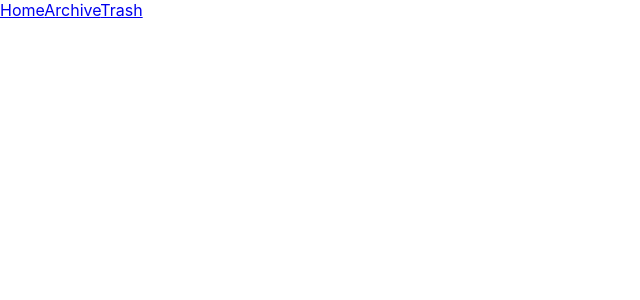
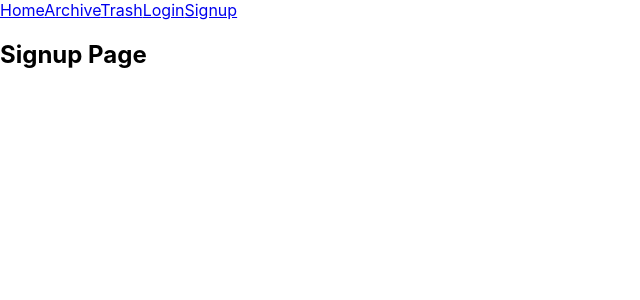
Before and after one commit to krishanu2911/kaagaz, a React (Create React App) app: page /signup in a window 1280 px wide. Before the commit this address had no page. Shown: the top 300 px of the page, without its empty margins (0-640 px from the left). Built offline with nearby package versions, Linux system fonts and the light colour scheme; what miragejs would draw is missing.

Commit message:
Feat: Signup and Login page

```diff
--- a/src/components/Navbar.jsx
+++ b/src/components/Navbar.jsx
@@ -7,6 +7,8 @@ function Navbar() {
             <Link to="/">Home</Link>
             <Link to="/archive">Archive</Link>
             <Link to="/trash">Trash</Link>
+            <Link to="/login">Login</Link>
+            <Link to="/signup">Signup</Link>
         </nav>
     )
 }
--- /dev/null
+++ b/src/pages/Login.jsx
@@ -0,0 +1,10 @@
+import React from 'react'
+
+function Login() {
+    return (
+        <section>
+           <h1>Login Page</h1>
+        </section>
+    )
+}
+export default Login;
--- /dev/null
+++ b/src/pages/Signup.jsx
@@ -0,0 +1,10 @@
+import React from 'react'
+
+function Signup() {
+    return (
+        <section>
+           <h1>Signup Page</h1>
+        </section>
+    )
+}
+export default Signup;
--- a/src/routes/Router.jsx
+++ b/src/routes/Router.jsx
@@ -1,6 +1,6 @@
 import React from 'react'
 import { Route, Routes } from 'react-router-dom';
-import { Home, Archive, Trash } from "../pages/index"
+import { Home, Archive, Trash, Login, Signup } from "../pages/index"
 
  function Router() {
     return (
@@ -8,6 +8,8 @@ import { Home, Archive, Trash } from "../pages/index"
             <Route path='/' element={<Home />} />
             <Route path='/archive' element={<Archive />} />
             <Route path='/trash' element={<Trash />} />
+            <Route path='/login' element={<Login />} />
+            <Route path='/signup' element={<Signup />} />
         </Routes>
     )
 }
```
Also changed, not shown: src/pages/index.jsx (+5 -2 lines).
